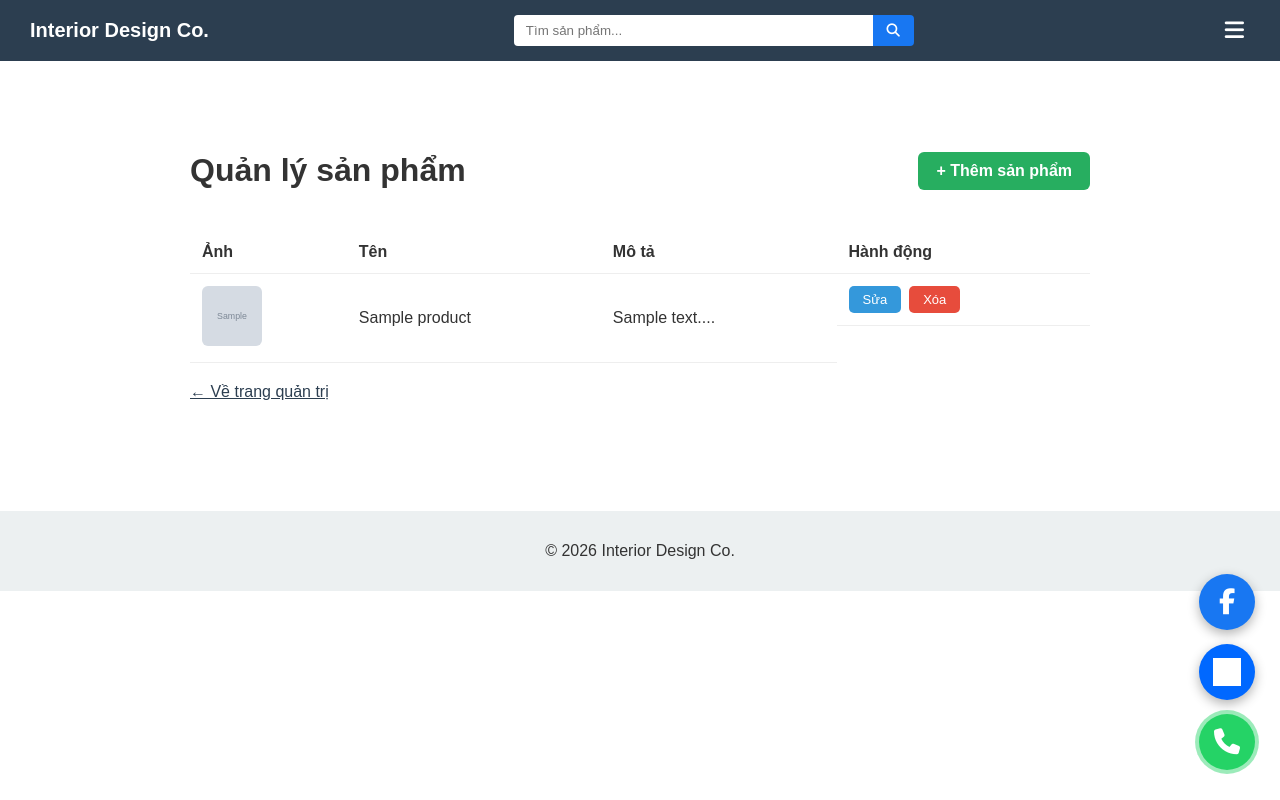
After one commit to minhhuy07090709-uid/interior_web, a Flask app: page /admin/products in a window 1280 px wide. The commit adds this page. Run offline with Flask 3, Linux system fonts and the light colour scheme; the visitor is signed in with stand-in values (Sample User, id 1); tables that the repository leaves empty hold one stand-in row (values such as "Sample post"); grey boxes marked "Sample" are stand-in pictures; grey boxes are pictures that could not be loaded.

Commit message:
Refactor to Blueprint structure, add admin login/logout

```diff
--- a/app.py
+++ b/app.py
@@ -1,7 +1,7 @@
 import os
 from dotenv import load_dotenv
-from flask import Flask, render_template, request, redirect, url_for
-from flask_sqlalchemy import SQLAlchemy
+from flask import Flask
+from extensions import db
 load_dotenv()#read .env file, load environment variables
 
 app= Flask(__name__)
@@ -10,72 +10,14 @@ db_password=os.getenv('DB_PASSWORD')
 db_host=os.getenv('DB_HOST')
 db_name=os.getenv('DB_NAME')
 app.config['SQLALCHEMY_DATABASE_URI']=f'mysql+pymysql://{db_user}:{db_password}@{db_host}/{db_name}'
-db=SQLAlchemy(app)
+app.config['SECRET_KEY']=os.getenv('SECRET_KEY')
 
-#---models---
-class Project(db.Model):
-    id=db.Column(db.Integer,primary_key=True)
-    title= db.Column(db.String(100),nullable=False)
-    description=db.Column(db.Text, nullable=False)
-    image_url= db.Column(db.String(200),nullable=False)
-    location=db.Column(db.String(200), nullable=True)
-    client_name=db.Column(db.String(100),nullable=True)
-    completed_date=db.Column(db.Date,nullable=True)
+db.init_app(app)
 
-class Product(db.Model):
-    id = db.Column(db.Integer, primary_key=True)
-    title = db.Column(db.String(100), nullable=False)
-    description = db.Column(db.Text, nullable=False)
-    image_url = db.Column(db.String(200), nullable=False)
-class Contact(db.Model):
+from routes.public import public_bp
+from routes.admin import admin_bp
+app.register_blueprint(public_bp)
+app.register_blueprint(admin_bp)
 
-    id = db.Column(db.Integer, primary_key=True)
-    name = db.Column(db.String(100), nullable=False)
-    email = db.Column(db.String(100), nullable=False)
-    message = db.Column(db.Text, nullable=False)
-#---Route---
-@app.route('/')
-def home():
-    return render_template('home.html')
-
-@app.route('/about')
-def about():
-    return render_template('about.html')
-
-@app.route('/services')
-def services():
-    return render_template('services.html')
-
-@app.route('/gallery')
-def gallery():
-    products=Product.query.all()
-    return render_template('gallery.html',products=products)
-
-@app.route('/projects')
-def project():
-    projects=Project.query.all()
-    return render_template('projects.html',projects=projects)
-
-@app.route('/contact',methods=['GET','POST'])
-def contact():
-    if request.method=='POST':
-        name= request.form['name']
-        email=request.form['email']
-        message=request.form['message']
-
-        new_massage=Contact(name=name, email=email, message=message)
-        db.session.add(new_massage)
-        db.session.commit()
-        return redirect(url_for('contact'))
-    return render_template('contact.html')
-
-@app.route('/search')
-def search():
-    query=request.args.get('q','')
-    if query:
-        project=Product.query.filter(Product.title.ilike(f'%{query}%')).all()
-    else:
-        products=[]
-    return render_template('/gallery.html',products=products,search_query=query)
 if __name__=='__main__':
     app.run(debug=True)
--- /dev/null
+++ b/extensions.py
@@ -0,0 +1,2 @@
+from flask_sqlalchemy import SQLAlchemy
+db= SQLAlchemy()
--- /dev/null
+++ b/routes/__init__.py
@@ -0,0 +1 @@
+#this is temporarily empty
--- /dev/null
+++ b/routes/admin.py
@@ -0,0 +1,81 @@
+import os
+from functools import wraps
+from flask import Blueprint, render_template, request, redirect,url_for,session
+from models import Product, Project,Contact
+from extensions import db
+admin_bp= Blueprint('admin',__name__,url_prefix='/admin')
+ADMIN_USERNAME=os.getenv('ADMIN_USERNAME')
+ADMIN_PASSWORD=os.getenv('ADMIN_PASSWORD')
+
+def login_required(f):
+    @wraps(f)
+    def decorated_function(*args, **kwargs):
+        if not session.get('logged_in'):
+            return redirect(url_for('admin.login'))
+        return f(*args, **kwargs)
+    return decorated_function
+
+@admin_bp.route('/login',methods=['GET','POST'])
+def login():
+    error=None
+    if request.method=='POST':
+        username=request.form['username']
+        password=request.form['password']
+        if username==ADMIN_USERNAME and password==ADMIN_PASSWORD:
+            session['logged_in']=True
+            return redirect(url_for('admin.home'))
+        else:
+            error='Sai tên đăng nhập hoặc mật khẩu'
+    return render_template('admin/login.html',error=error)
+
+@admin_bp.route('/')
+@login_required
+def home():
+    return render_template('admin/home.html')
+
+@admin_bp.route('/logout')
+def logout():
+    session.pop('logged_in',None)
+    return redirect(url_for('admin.login'))
+
+#ADMIN CRUD
+@admin_bp.route('/products')
+@login_required
+def products():
+    all_products= Product.query.all()
+    return render_template('admin/products.html',products=all_products)
+
+@admin_bp.route('/products/add',methods=['GET','POST'])
+@login_required
+def add_product():
+    if request.method=='POST':
+        title=request.form['title']
+        description=request.form['description']
+        image_url=request.form['image_url']
+
+        new_product=Product(title=title, description=description, image_url=image_url)
+        db.session.add(new_product)
+        db.session.commit()
+        return redirect(url_for('admin.products'))
+    return render_template('admin/product_form.html',product=None)
+
+@admin_bp.route('/products/edit/<int:product_id>',methods=['GET','POST'])
+@login_required
+def edit_product(product_id):
+    product=Product.query.get_or_404(product_id)
+
+    if request.method=='POST':
+        product.title=request.form['title']
+        product.description=request.form['description']
+        product.image_url=request.form['image_url']
+        db.session.commit()
+        return redirect(url_for('admin.products'))
+    return render_template('admin/product_form.html',product=product)
+
+@admin_bp.route('/products/delete/<int:product_id>',methods=['POST'])
+@login_required
+def delete_product(product_id):
+    product=Product.query.get_or_404(product_id)
+    db.session.delete(product)
+    db.session.commit()
+    return redirect(url_for('admin.products'))
--- a/static/css/style.css
+++ b/static/css/style.css
@@ -224,3 +224,137 @@ footer {
   font-size: 24px;
   cursor: pointer;
 }
+/* login*/
+.login-container {
+  max-width: 380px;
+  margin: 80px auto;
+  background: white;
+  padding: 40px 30px;
+  border-radius: 12px;
+  box-shadow: 0 8px 24px rgba(0, 0, 0, 0.12);
+}
+
+.login-container h1 {
+  text-align: center;
+  font-size: 24px;
+  margin-bottom: 25px;
+  color: #2c3e50;
+}
+
+.login-container form div {
+  margin-bottom: 18px;
+}
+
+.login-container input {
+  width: 100%;
+  padding: 12px;
+  border: 1px solid #ddd;
+  border-radius: 6px;
+  box-sizing: border-box;
+  font-size: 14px;
+}
+
+.login-container input:focus {
+  outline: none;
+  border-color: #2c3e50;
+}
+
+.login-container button {
+  width: 100%;
+  padding: 12px;
+  background-color: #2c3e50;
+  color: white;
+  border: none;
+  border-radius: 6px;
+  font-size: 15px;
+  font-weight: bold;
+  cursor: pointer;
+  transition: background-color 0.2s ease;
+}
+
+.login-container button:hover {
+  background-color: #1a252f;
+}
+
+.login-error {
+  background-color: #fdecea;
+  color: #c0392b;
+  padding: 10px 15px;
+  border-radius: 6px;
+  margin-bottom: 15px;
+  font-size: 14px;
+}
+.admin-header {
+  display: flex;
+  justify-content: space-between;
+  align-items: center;
+  margin-bottom: 20px;
+}
+
+.btn-add {
+  background-color: #27ae60;
+  color: white;
+  padding: 10px 18px;
+  border-radius: 6px;
+  text-decoration: none;
+  font-weight: bold;
+}
+
+.admin-table {
+  width: 100%;
+  border-collapse: collapse;
+  background: white;
+}
+
+.admin-table th,
+.admin-table td {
+  padding: 12px;
+  border-bottom: 1px solid #eee;
+  text-align: left;
+}
+
+.admin-thumb {
+  width: 60px;
+  height: 60px;
+  object-fit: cover;
+  border-radius: 6px;
+}
+
+.admin-actions {
+  display: flex;
+  gap: 8px;
+}
+
+.btn-edit,
+.btn-delete {
+  padding: 6px 14px;
+  border-radius: 5px;
+  text-decoration: none;
+  font-size: 13px;
+  border: none;
+  cursor: pointer;
+}
+
+.btn-edit {
+  background-color: #3498db;
+  color: white;
+}
+
+.btn-delete {
+  background-color: #e74c3c;
+  color: white;
+}
+
+.admin-form {
+  max-width: 500px;
+}
+
+.back-link {
+  display: inline-block;
+  margin-top: 20px;
+  color: #2c3e50;
+}
+.admin-panel {
+  max-width: 900px;
+  margin: 40px auto;
+}
--- /dev/null
+++ b/templates/admin/products.html
@@ -0,0 +1,55 @@
+{% extends "base.html" %} {% block title %}Quản lý sản phẩm{% endblock %} {%
+block content %}
+<div class="admin-panel">
+  <div class="admin-header">
+    <h1>Quản lý sản phẩm</h1>
+    <a href="{{ url_for('admin.add_product') }}" class="btn-add"
+      >+ Thêm sản phẩm</a
+    >
+  </div>
+
+  <table class="admin-table">
+    <thead>
+      <tr>
+        <th>Ảnh</th>
+        <th>Tên</th>
+        <th>Mô tả</th>
+        <th>Hành động</th>
+      </tr>
+    </thead>
+    <tbody>
+      {% for product in products %}
+      <tr>
+        <td>
+          <img
+            src="{{ product.image_url }}"
+            alt="{{ product.title }}"
+            class="admin-thumb"
+          />
+        </td>
+        <td>{{ product.title }}</td>
+        <td>{{ product.description[:50] }}...</td>
+        <td class="admin-actions">
+          <a
+            href="{{ url_for('admin.edit_product', product_id=product.id) }}"
+            class="btn-edit"
+            >Sửa</a
+          >
+          <form
+            method="POST"
+            action="{{ url_for('admin.delete_product', product_id=product.id) }}"
+            onsubmit="return confirm('Xóa sản phẩm này?');"
+          >
+            <button type="submit" class="btn-delete">Xóa</button>
+          </form>
+        </td>
+      </tr>
+      {% endfor %}
+    </tbody>
+  </table>
+
+  <a href="{{ url_for('admin.home') }}" class="back-link"
+    >← Về trang quản trị</a
+  >
+</div>
+{% endblock %}
--- a/templates/base.html
+++ b/templates/base.html
@@ -17,7 +17,11 @@
       <div class="nav-container">
         <div class="logo">Interior Design Co.</div>
 
-        <form class="search-form" action="{{ url_for('search') }}" method="GET">
+        <form
+          class="search-form"
+          action="{{ url_for('public.search') }}"
+          method="GET"
+        >
           <input
             type="text"
             name="q"
@@ -42,12 +46,12 @@
         <button class="close-btn" onclick="toggleMenu()">
           <i class="fa-solid fa-xmark"></i>
         </button>
-        <a href="/">Home</a>
-        <a href="/about">About</a>
-        <a href="/services">Services</a>
-        <a href="/gallery">Gallery</a>
-        <a href="/projects">Projects</a>
-        <a href="/contact">Contact</a>
+        <a href="{{ url_for('public.home') }}">Trang chủ</a>
+        <a href="{{ url_for('public.about') }}">Về chúng tôi</a>
+        <a href="{{ url_for('public.services') }}">Dịch vụ</a>
+        <a href="{{ url_for('public.gallery') }}">Sản phẩm</a>
+        <a href="{{ url_for('public.projects') }}">Dự án</a>
+        <a href="{{ url_for('public.contact') }}">Liên hệ</a>
       </nav>
     </header>
 
```
Also changed, not shown: models.py (added, +23 -0 lines), routes/public.py (added, +51 -0 lines), templates/admin/home.html (added, +16 -0 lines), templates/admin/login.html (added, +18 -0 lines), templates/admin/product_form.html (added, +42 -0 lines).
